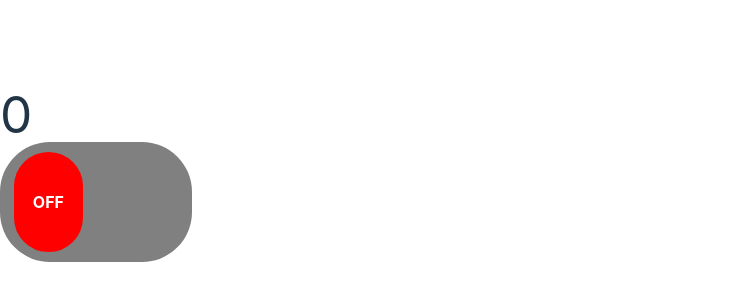
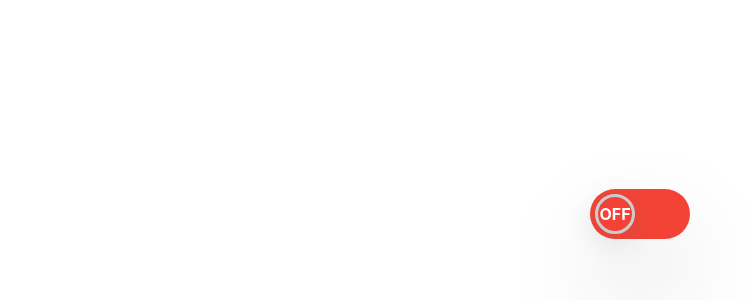
Before and after one commit to akshaythappar/React, a React (Vite) app in the folder react-thapa/: page / in a window 1280 px wide. Shown: the part 226-526 px from the top of the page, without its empty margins (0-753 px from the left). Built offline with nearby package versions, Linux system fonts and the light colour scheme.

Commit message:
made by thapa

```diff
--- a/react-thapa/src/components/Projects/ToggleSwitch/ToggleSwitch.css
+++ b/react-thapa/src/components/Projects/ToggleSwitch/ToggleSwitch.css
@@ -1,34 +1,53 @@
-.parent{
-    width: 15vw;
-    height: 15vh;
-    border-radius: 50px;
+body {
+    width: 100%;
+    height: 100vh;
     display: flex;
-    /* justify-content: center; */
-    align-items: center;
-    position: relative;
+    justify-content: center;
 }
 
-.circle{
-    width: 40%;
-    height:90%;
-    border-radius: 50px;
+.toggle-switch {
+    width: 100px;
+    height: 50px;
+    border-radius: 25px;
+    background-color: #ccc;
+    position: relative;
+    cursor: pointer;
+    padding: 5px;
+    margin-top: 5rem;
+    box-shadow: rgba(17, 12, 46, 0.15) 0px 48px 100px 0px;
+}
+
+
+.switch {
+    width: 40px;
+    height: 40px;
+    border-radius: 20px;
     display: flex;
+    align-items: center;
     justify-content: center;
-    align-items: center;
-    margin:10px 10px;
-    position: absolute;
-}
-.circle p{
     color: white;
     font-weight: bold;
+    position: absolute;
+    top: 5px;
+    left: 5px;
+    transition: transform 0.3s linear, background-color 0.3s  linear ;
+    border: 0.2rem solid #ccc;
+    box-shadow: rgba(100, 100, 111, 0.2) 0px 7px 29px 0px;
 }
-.left{
-    position: absolute;
-    left:0;
-    background: red;
 
+
+
+.on {
+    background-color: #4caf50;
+    transform: translateX(50px);
 }
-.right{
-    position: absolute;
-    right:0;
+
+.off {
+    background-color: #f44336;
+    transform: translateX(0);
 }
+
+.switch-state {
+    margin: 0 10px;
+    text-transform: uppercase;
+}
--- a/react-thapa/src/components/Projects/ToggleSwitch/ToggleSwitch.jsx
+++ b/react-thapa/src/components/Projects/ToggleSwitch/ToggleSwitch.jsx
@@ -1,18 +1,20 @@
-import { useState } from "react"
-import "./ToggleSwitch.css"
+import { useState } from "react";
+import "./ToggleSwitch.css";
 
-export const ToggleSwitch = () =>{
-    let [value,setValue]=useState(0);
-    const handleValue = ()=>{
-
-        setValue(value?0:1);
-    }
-     return <>
-     <h1>{value}</h1>
-       <div className="parent" style={{backgroundColor:`${value?'green':'grey'}`}} onClick={handleValue}>
-        <div className={`circle ${value?'right':'left'}`} style={{border:"4px solid grey",borderRadius:"50px"}}>
-            <p>{value?'ON':'OFF'}</p>
+export const ToggleSwitch = () => {
+  const [isOn, setIsOn] = useState(false);
+  const checkIsOn=isOn ? "on" : "Off";
+  const toggleBGColor={backgroundColor:isOn?"#4caf50":"#f44336"}
+  const handleToggleSwitch = ()=>{
+    setIsOn(!isOn);
+  }
+  return (
+    <>
+      <div className="toggle-switch" onClick={handleToggleSwitch} style={toggleBGColor}>
+        <div className={`switch ${checkIsOn}`}>
+          <span className="switch-state">{checkIsOn}</span>
         </div>
-       </div>
-     </>
-}
+      </div>
+    </>
+  );
+};
```
